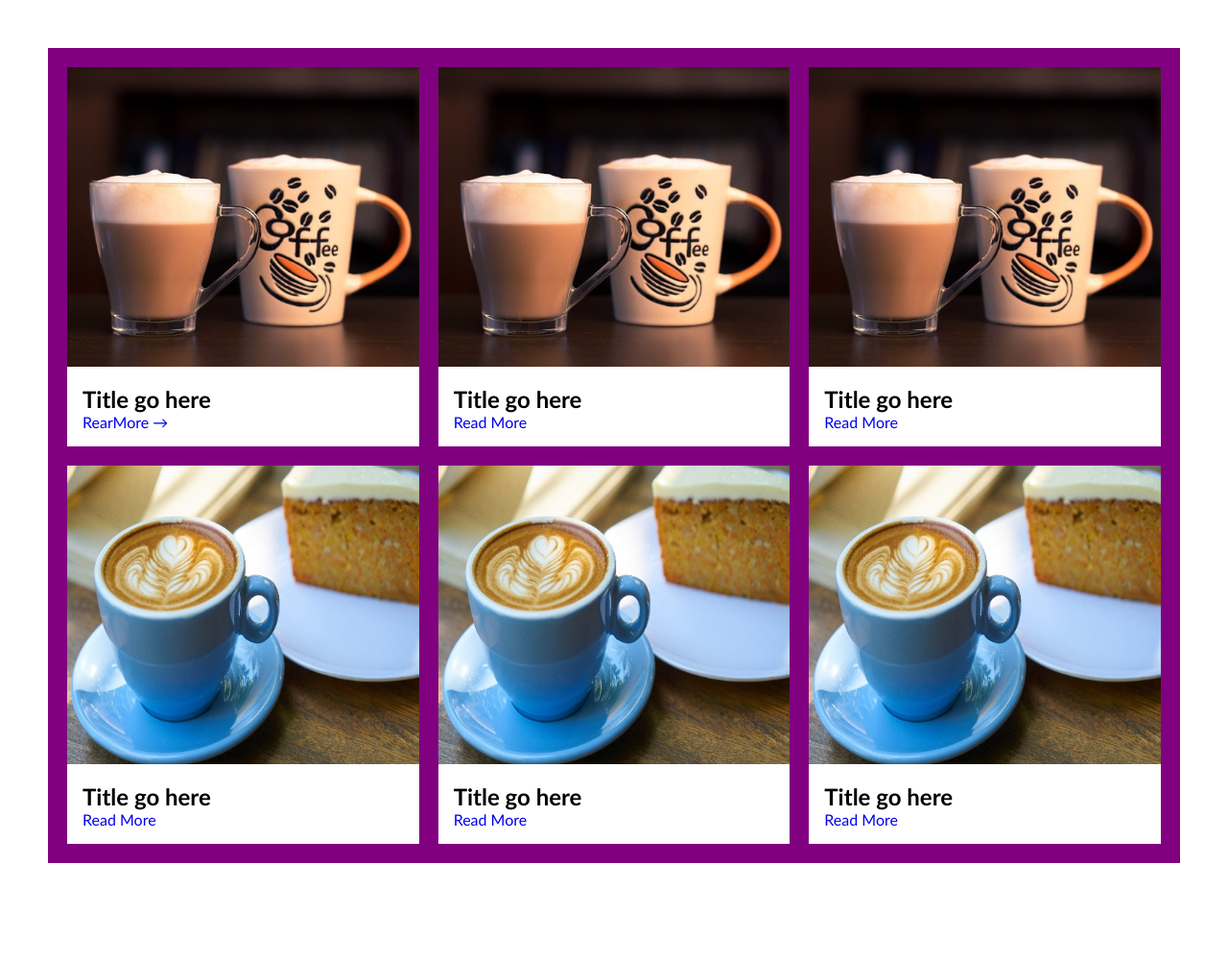
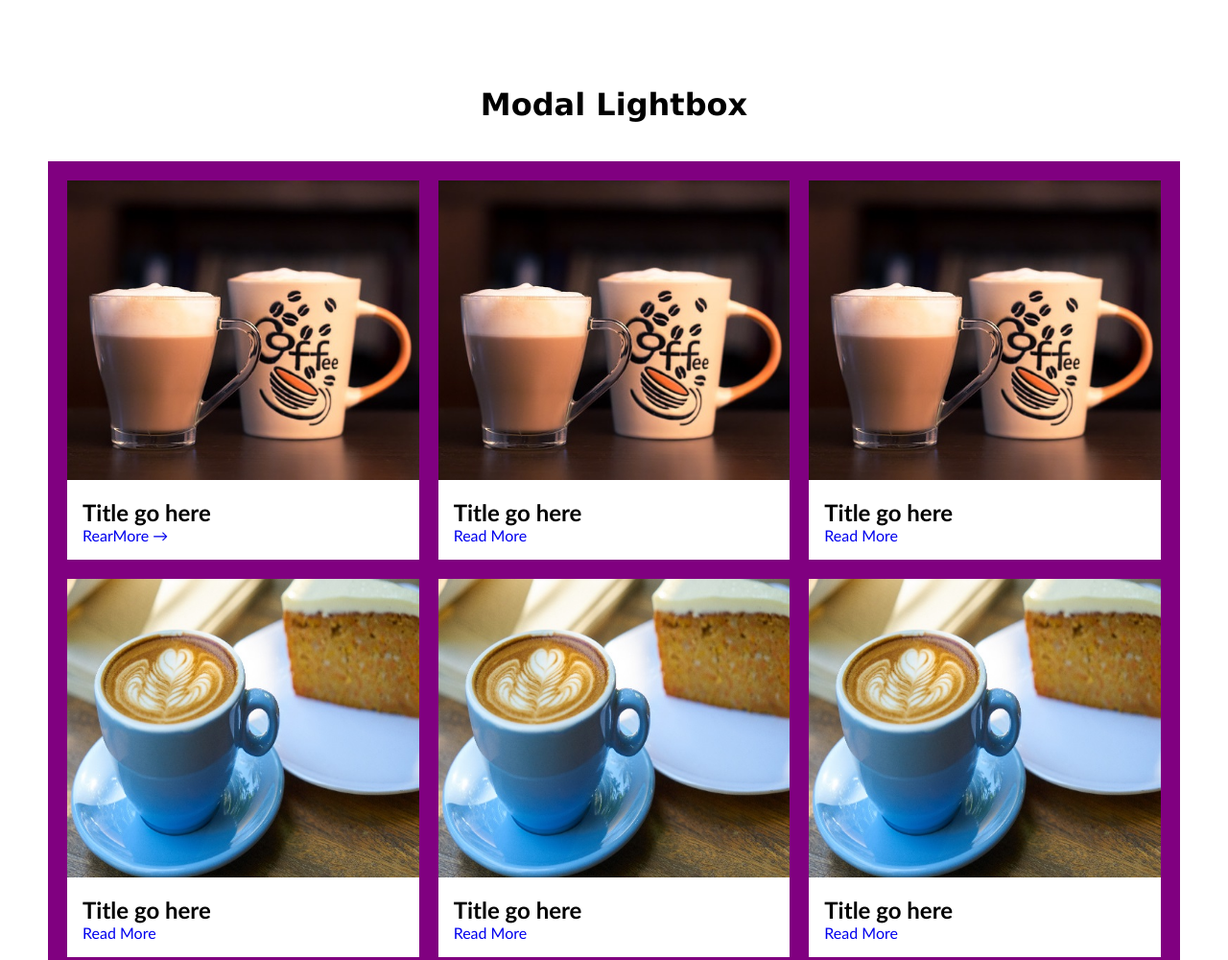
Before and after one commit to jelsonjay/lightbox, a plain HTML site: page index.html in a window 1280 px wide. Shown: the top 1000 px of the page at 96% size. Before the commit the page ends 949 px from the top, so only its background shows below. Drawn offline with Linux system fonts and the light colour scheme.

Commit message:
update master.css

```diff
--- a/css/master.css
+++ b/css/master.css
@@ -22,6 +22,14 @@ body {
 	display: flex;
 	background-color: darksalmon;
 	padding: 3em;
+}
+
+h1 {
+	text-align: center;
+	font-size: 2rem;
+	font-family: 'Lucida Sans', 'Lucida Sans Regular', 'Lucida Grande',
+		'Lucida Sans Unicode', Geneva, Verdana, sans-serif;
+	padding: 40px;
 }
 
 p::target {
--- a/index.html
+++ b/index.html
@@ -10,7 +10,7 @@
 <body>
   <div class="container">
 
-
+   <h1>Modal Lightbox</h1>
 
    <div class="work" id="work">
 
```
